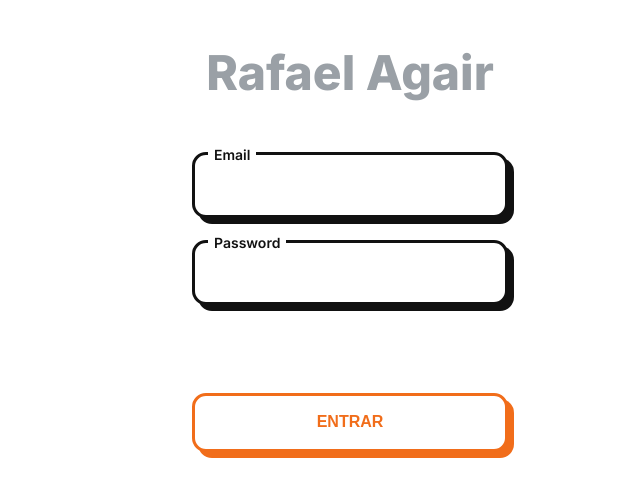
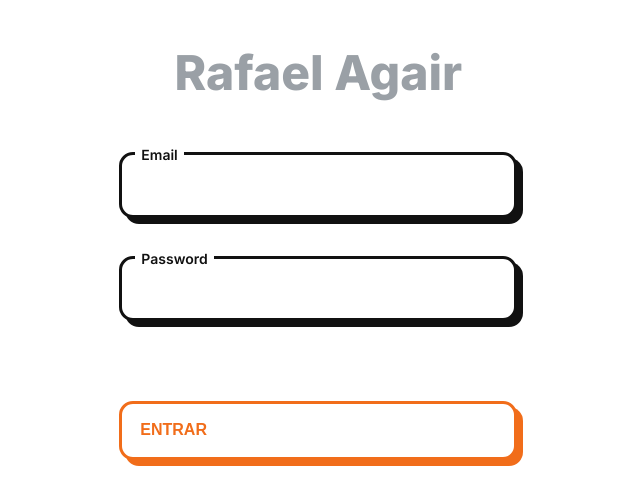
Before and after one commit to arthuruan/workout-consultancy-web, a Next.js app: page / in a window 1280 px wide. Shown: the top 504 px of the page, without its empty margins (34-674 px from the left). Built offline with nearby package versions, Linux system fonts and the light colour scheme.

Commit message:
- Updated Button styles - Updated Input styles

```diff
--- a/src/app/styles.ts
+++ b/src/app/styles.ts
@@ -10,7 +10,7 @@ export const Container = styled.main`
 
 export const Wrapper = styled.div`
     background-color: ${({ theme }) => theme.colors.light};
-    width: 50%;
+    width: 45%;
 
     padding: 0 60px;
 
@@ -20,5 +20,5 @@ export const Wrapper = styled.div`
 `
 
 export const FormContainer = styled(Form.Root)`
-    width: 50%;
+    width: 70%;
 `
--- a/src/components/Button/styles.ts
+++ b/src/components/Button/styles.ts
@@ -13,7 +13,7 @@ export const Button = styled.button<StyledColorProps>`
         theme.colors[backgroundColor || 'dark500']};
     padding: 0 18px;
 
-    border: 3px solid ${({ theme, variant }) => theme.colors[variant]};
+    border: 3.5px solid ${({ theme, variant }) => theme.colors[variant]};
     border-radius: 14px;
 
     box-shadow: 6px 6px 0px 0px ${({ theme, variant }) => theme.colors[variant]};
@@ -27,11 +27,12 @@ export const Button = styled.button<StyledColorProps>`
     font-style: normal;
     font-weight: 600;
     font-size: 16px;
-    display: inline-block;
+    display: flex;
+    align-items: center;
 
     transition: 0.3s;
 
     &:hover {
-        opacity: 0.7;
+        opacity: 0.8;
     }
 `
--- a/src/components/Input/styles.ts
+++ b/src/components/Input/styles.ts
@@ -14,7 +14,7 @@ export const Container = styled(Form.Field)`
 
     display: flex;
     flex-direction: column;
-    margin-bottom: 8px;
+    margin-bottom: 24px;
     position: relative;
 `
 
@@ -25,7 +25,7 @@ export const Input = styled.input<VariantProps>`
     padding: 0 20px;
     height: 3.7rem;
 
-    border: 3px solid ${({ theme, variant }) => theme.colors[variant]};
+    border: 3.5px solid ${({ theme, variant }) => theme.colors[variant]};
     border-radius: 14px;
 
     box-shadow: 6px 6px 0px 0px ${({ theme, variant }) => theme.colors[variant]};
```
